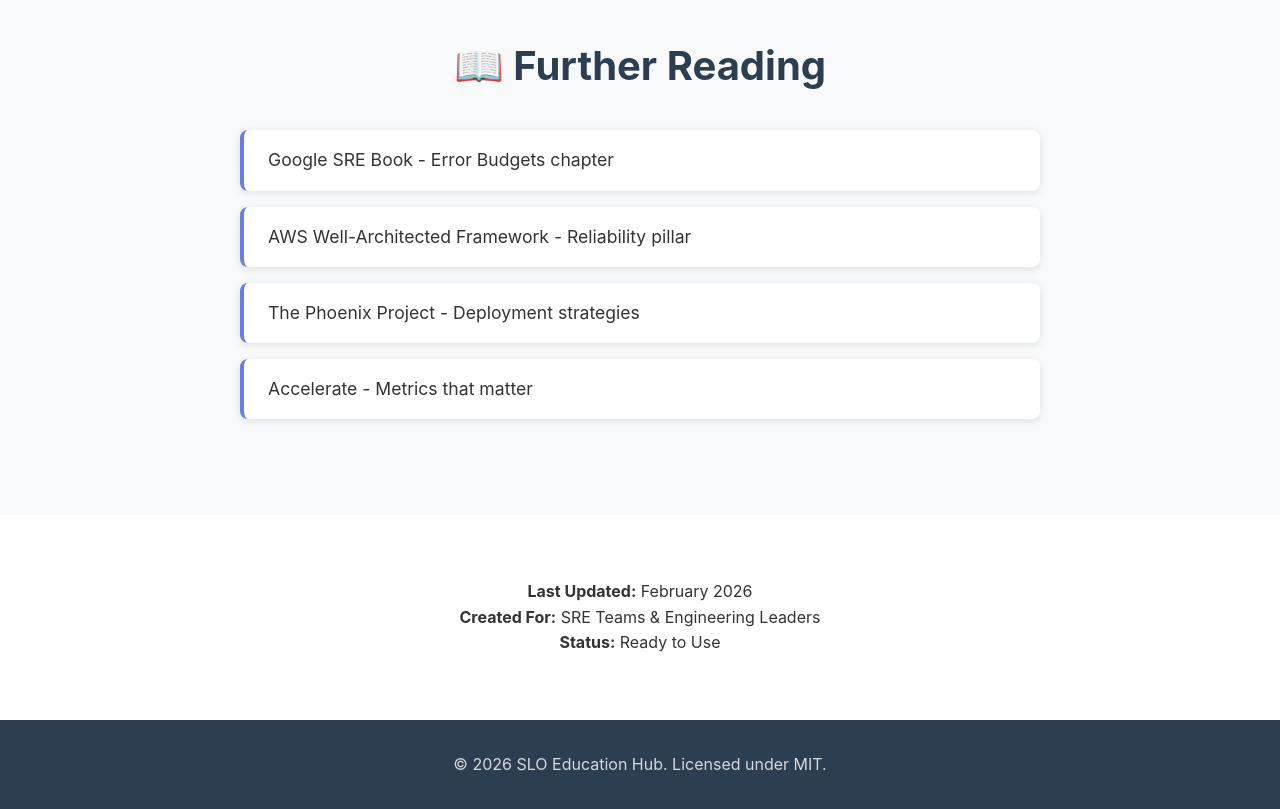
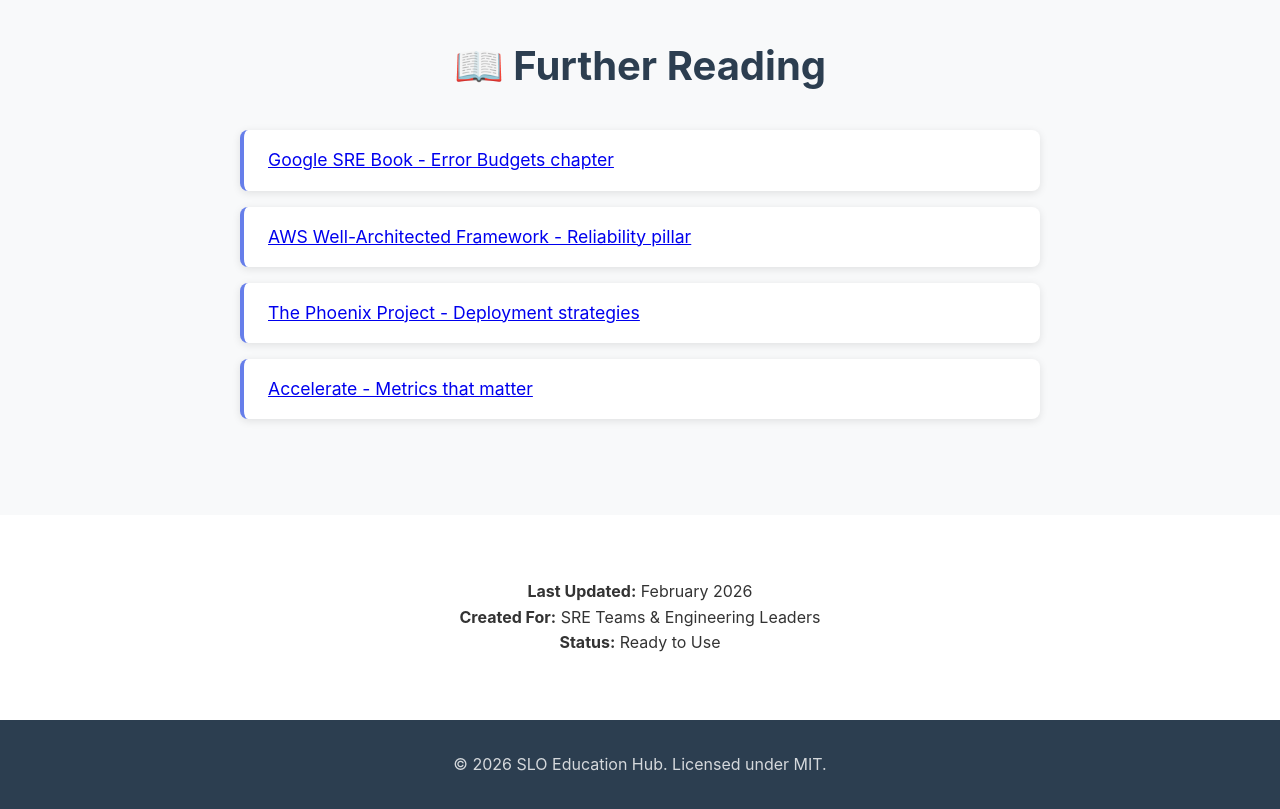
Before and after one commit to ale-sanchez-g/slo-education, a website: page error-budget-calculator.html in a window 1280 px wide. Shown: the part 9940-10749 px from the top of the page. Drawn offline with Linux system fonts and the light colour scheme.

Commit message:
updates to pages

```diff
--- a/error-budget-calculator.html
+++ b/error-budget-calculator.html
@@ -530,10 +530,10 @@
             <div class="container">
                 <h2>📖 Further Reading</h2>
                 <ul class="reading-list">
-                    <li>Google SRE Book - Error Budgets chapter</li>
-                    <li>AWS Well-Architected Framework - Reliability pillar</li>
-                    <li>The Phoenix Project - Deployment strategies</li>
-                    <li>Accelerate - Metrics that matter</li>
+                    <li><a href="https://sre.google/sre-book/embracing-risk/" target="_blank" rel="noopener noreferrer">Google SRE Book - Error Budgets chapter</a></li>
+                    <li><a href="https://docs.aws.amazon.com/wellarchitected/latest/reliability-pillar/welcome.html" target="_blank" rel="noopener noreferrer">AWS Well-Architected Framework - Reliability pillar</a></li>
+                    <li><a href="https://itrevolution.com/product/the-phoenix-project/" target="_blank" rel="noopener noreferrer">The Phoenix Project - Deployment strategies</a></li>
+                    <li><a href="https://itrevolution.com/product/accelerate/" target="_blank" rel="noopener noreferrer">Accelerate - Metrics that matter</a></li>
                 </ul>
             </div>
         </section>
```
Also changed, not shown: index.html (+3 -3 lines).
